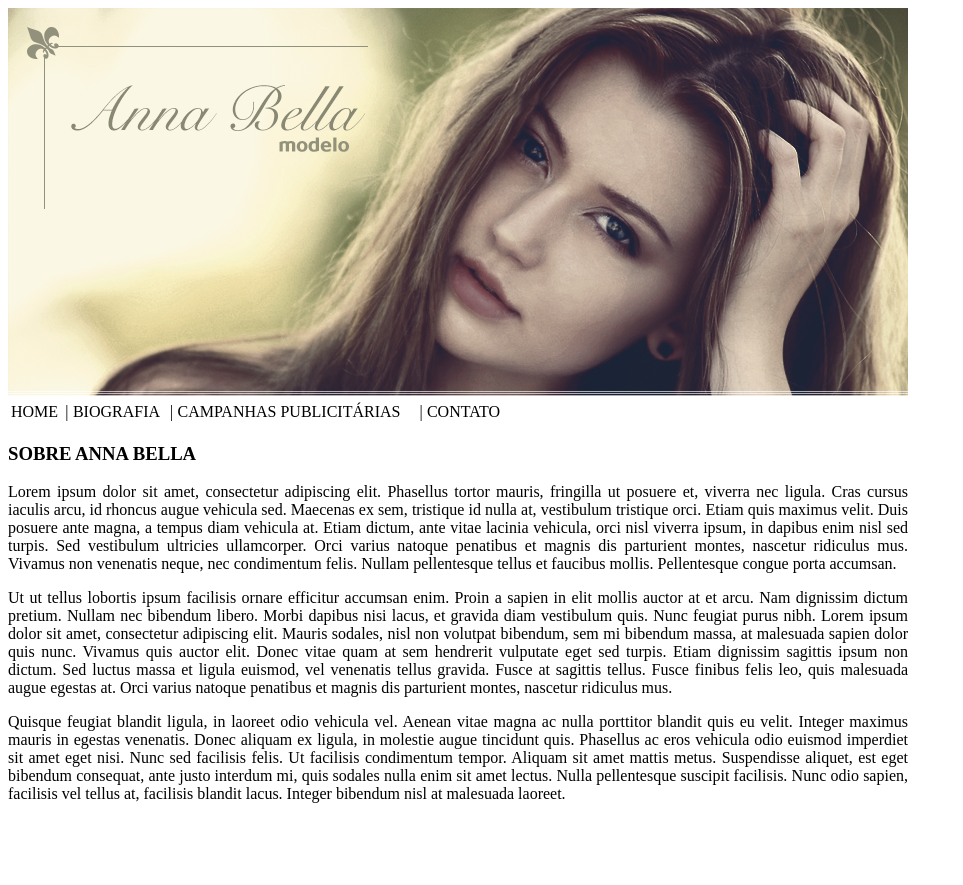
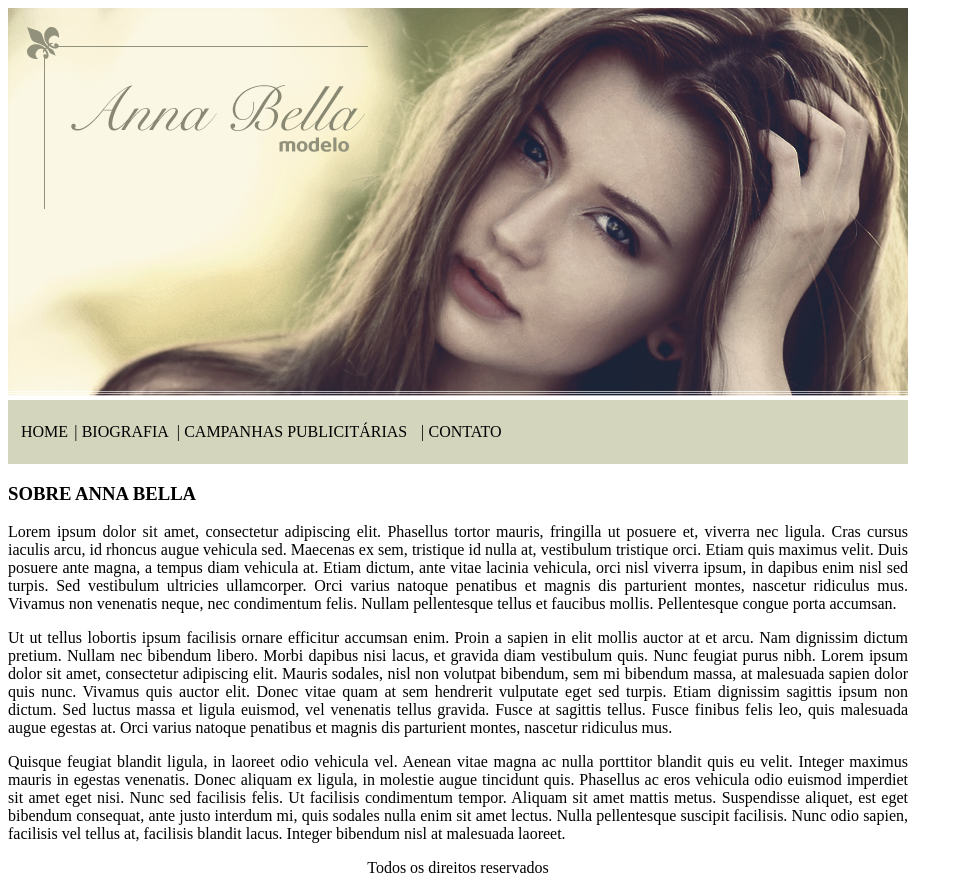
Before and after one commit to ivelidepaula/Desenvolvimento-Web-Completo-2019-2---Anna-Bella, a plain HTML site: page index.html in a window 1280 px wide. Shown: the whole page, without its empty margins (0-963 px from the left). Before the commit the page ends 819 px from the top, so only its background shows below. Drawn offline with Linux system fonts and the light colour scheme.

Commit message:
Change menu background color

```diff
--- a/index.html
+++ b/index.html
@@ -9,6 +9,7 @@
 </head>
 <body>
     <img src="imagens/capa.png">
+    <div id="table">
         <table>
             <tr>
                 <td>HOME</td>
@@ -20,11 +21,17 @@
                 <td>CONTATO</td>
             </tr>
         </table>
+    </div>
+
     <div>
         <h3>SOBRE ANNA BELLA</h3>
         <p>Lorem ipsum dolor sit amet, consectetur adipiscing elit. Phasellus tortor mauris, fringilla ut posuere et, viverra nec ligula. Cras cursus iaculis arcu, id rhoncus augue vehicula sed. Maecenas ex sem, tristique id nulla at, vestibulum tristique orci. Etiam quis maximus velit. Duis posuere ante magna, a tempus diam vehicula at. Etiam dictum, ante vitae lacinia vehicula, orci nisl viverra ipsum, in dapibus enim nisl sed turpis. Sed vestibulum ultricies ullamcorper. Orci varius natoque penatibus et magnis dis parturient montes, nascetur ridiculus mus. Vivamus non venenatis neque, nec condimentum felis. Nullam pellentesque tellus et faucibus mollis. Pellentesque congue porta accumsan. </p>
         <p>Ut ut tellus lobortis ipsum facilisis ornare efficitur accumsan enim. Proin a sapien in elit mollis auctor at et arcu. Nam dignissim dictum pretium. Nullam nec bibendum libero. Morbi dapibus nisi lacus, et gravida diam vestibulum quis. Nunc feugiat purus nibh. Lorem ipsum dolor sit amet, consectetur adipiscing elit. Mauris sodales, nisl non volutpat bibendum, sem mi bibendum massa, at malesuada sapien dolor quis nunc. Vivamus quis auctor elit. Donec vitae quam at sem hendrerit vulputate eget sed turpis. Etiam dignissim sagittis ipsum non dictum. Sed luctus massa et ligula euismod, vel venenatis tellus gravida. Fusce at sagittis tellus. Fusce finibus felis leo, quis malesuada augue egestas at. Orci varius natoque penatibus et magnis dis parturient montes, nascetur ridiculus mus. </p>
         <p>Quisque feugiat blandit ligula, in laoreet odio vehicula vel. Aenean vitae magna ac nulla porttitor blandit quis eu velit. Integer maximus mauris in egestas venenatis. Donec aliquam ex ligula, in molestie augue tincidunt quis. Phasellus ac eros vehicula odio euismod imperdiet sit amet eget nisi. Nunc sed facilisis felis. Ut facilisis condimentum tempor. Aliquam sit amet mattis metus. Suspendisse aliquet, est eget bibendum consequat, ante justo interdum mi, quis sodales nulla enim sit amet lectus. Nulla pellentesque suscipit facilisis. Nunc odio sapien, facilisis vel tellus at, facilisis blandit lacus. Integer bibendum nisl at malesuada laoreet. </p>
     </div>
+    <div>
+        <footer>Todos os direitos reservados</footer>
+    </div>
+
 </body>
 </html>
--- a/style.css
+++ b/style.css
@@ -4,6 +4,12 @@ body {
 
 table {
     width: 500px;
+    background-color: #D3D5BD;
+    padding: 20px 0 20px 10px;
+}
+
+#table {
+    background-color:  #D3D5BD;
 }
 
 div {
@@ -13,3 +19,7 @@ div {
 p {
     text-align: justify;
 }
+
+footer {
+    text-align: center;
+}
```
Lines whose indentation alone changed are shown as unchanged.
